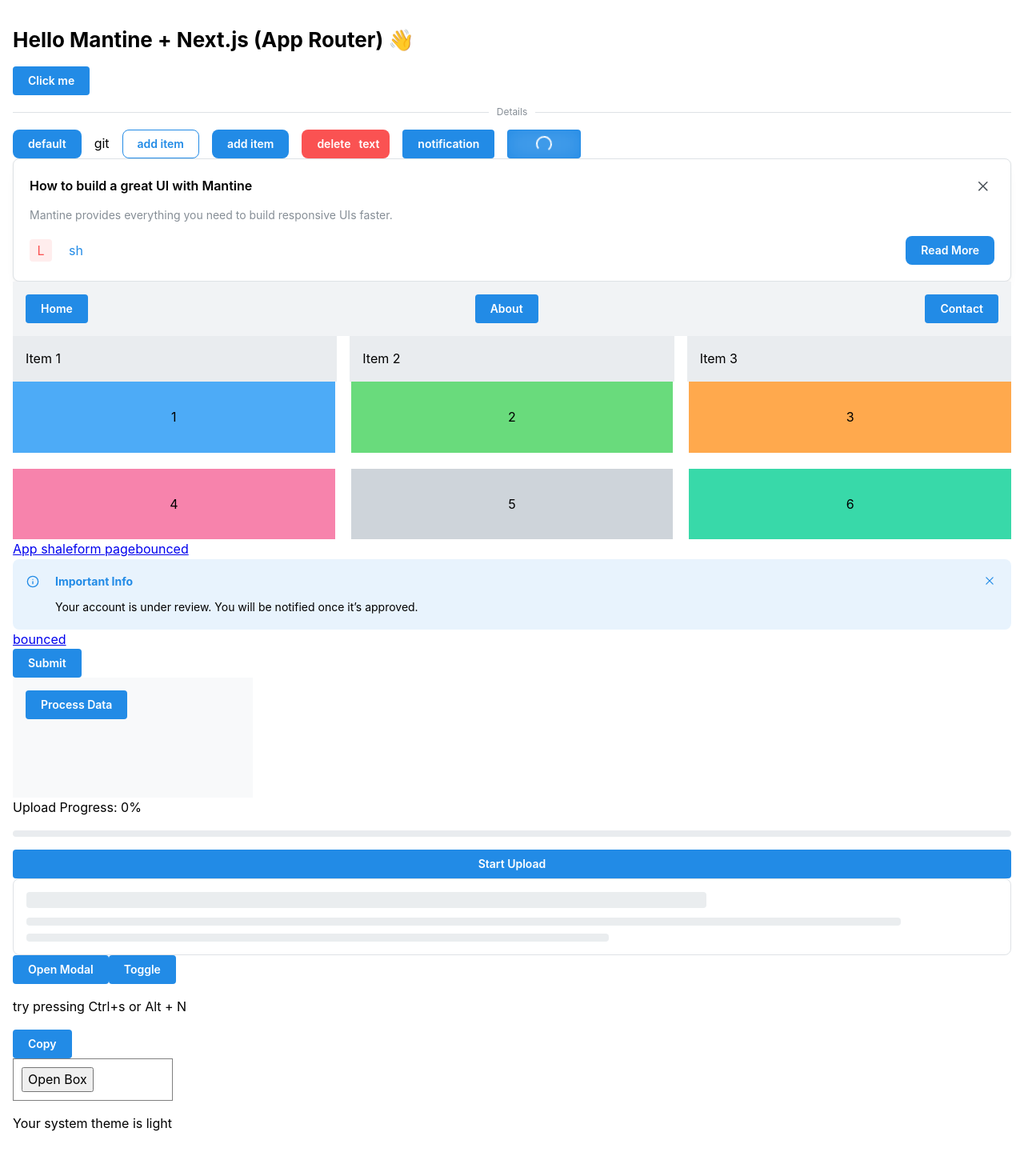
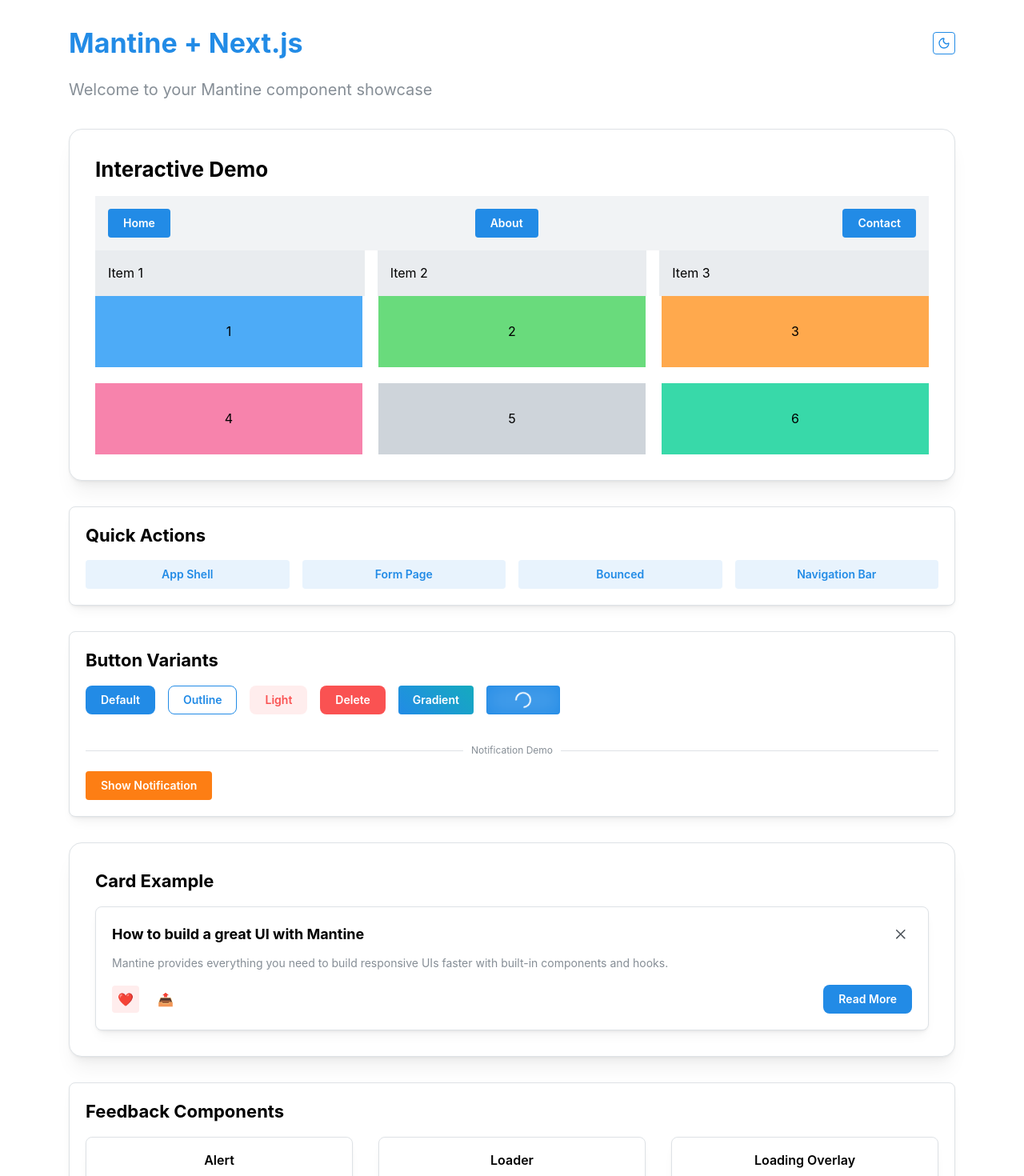
Before and after one commit to bonsii2/mantine-project, a Next.js app: page / in a window 1280 px wide. Shown: the top 1470 px of the page at 80% size. Built offline with nearby package versions, Linux system fonts and the light colour scheme.

Commit message:
i style the landing page

```diff
--- a/src/app/page.tsx
+++ b/src/app/page.tsx
@@ -1,78 +1,173 @@
-'use client'
+"use client";
 import Link from "next/link";
-import { Button, Title, Container, Paper, Group,Text,  Divider } from "@mantine/core";
-import  ThemeToggle  from "@/app/components/ThemeToggle";
+import {
+  Button,
+  Title,
+  Container,
+  Paper,
+  Group,
+  Text,
+  Divider,
+  Stack,
+  SimpleGrid,
+  Card,
+} from "@mantine/core";
+import ThemeToggle from "@/app/components/ThemeToggle";
 import Demo from "./components/Demo";
 import { Icon } from "lucide-react";
 import { ActionIcon, CloseButton } from "@mantine/core";
 import { notifications } from "@mantine/notifications";
-import  Alert  from "@/app/feedBackComponent/alert/page";
-import Loader from '@/app/feedBackComponent/Loader/page'
-import LoadingOverlay from '@/app/feedBackComponent/LoadingOverlay/page'
-import Progress from '@/app/feedBackComponent/Progress/page'
-import Skeleton from '@/app/feedBackComponent/skeleton/page'
-import UseDisclosure from '@/app/CustomHooks/useDisclosure/page'
-import UseHotKeys from '@/app/CustomHooks/useHotKeys/page'
-import UseClipBoard from '@/app/CustomHooks/UseClipBoard/page'
-import UseclickOutside from '@/app/CustomHooks/useClickOutSide/page'
-import ColorScheme from '@/app/CustomHooks/useColorScheme/page'
+import Alert from "@/app/feedBackComponent/alert/page";
+import Loader from "@/app/feedBackComponent/Loader/page";
+import LoadingOverlay from "@/app/feedBackComponent/LoadingOverlay/page";
+import Progress from "@/app/feedBackComponent/Progress/page";
+import Skeleton from "@/app/feedBackComponent/skeleton/page";
+import UseDisclosure from "@/app/CustomHooks/useDisclosure/page";
+import UseHotKeys from "@/app/CustomHooks/useHotKeys/page";
+import UseClipBoard from "@/app/CustomHooks/UseClipBoard/page";
+import UseclickOutside from "@/app/CustomHooks/useClickOutSide/page";
+import ColorScheme from "@/app/CustomHooks/useColorScheme/page";
 
 export default function HomePage() {
   const handleClick = () => {
     notifications.show({
-    title: ' success',
-    message: 'deleted succesfuly',
-    bg: 'red',
-    autoClose: 2000
+      title: "Success",
+      message: "Deleted successfully",
+      bg: "red",
+      autoClose: 2000,
+    });
+  };
 
-  })
-  }
+  const components = [
+    { name: "App Shell", href: "/appshell" },
+    { name: "Form Page", href: "/formPage" },
+    { name: "Bounced", href: "/bounced" },
+    { name: "Navigation Bar", href: "/NavigationComponent/navBar" },
+  ];
+
+  const feedbackComponents = [
+    { component: <Alert />, name: "Alert" },
+    { component: <Loader />, name: "Loader" },
+    { component: <LoadingOverlay />, name: "Loading Overlay" },
+    { component: <Progress />, name: "Progress" },
+    { component: <Skeleton />, name: "Skeleton" },
+  ];
+
+  const customHooks = [
+    { component: <UseDisclosure />, name: "Use Disclosure" },
+    { component: <UseHotKeys />, name: "Use Hot Keys" },
+    { component: <UseClipBoard />, name: "Use Clipboard" },
+    { component: <UseclickOutside />, name: "Use Click Outside" },
+    { component: <ColorScheme />, name: "Color Scheme" },
+  ];
+
   return (
-    <Container size={"100%"} py="xl">
-      <Title order={2}>Hello Mantine + Next.js (App Router) 👋</Title>
-      <Button mt="md" color="blue" onClick={() => alert("Button clicked")}>
-        Click me
+    <Container size="lg" py="xl">
+      {/* Header Section */}
+      <Stack gap="lg" mb="xl">
+        <Group justify="space-between" align="center">
+          <Title order={1} c="blue" fw={700}>
+            Mantine + Next.js
+          </Title>
+          <ThemeToggle />
+        </Group>
+
+        <Text size="xl" c="dimmed">
+          Welcome to your Mantine component showcase
+        </Text>
+      </Stack>
+
+      {/* Demo Section */}
+      <Card shadow="md" radius="lg" p="xl" withBorder mb="xl">
+        <Title order={2} mb="md">
+          Interactive Demo
+        </Title>
+        <Demo />
+      </Card>
+
+      {/* Quick Actions */}
+      <Card shadow="sm" radius="md" p="lg" withBorder mb="xl">
+        <Title order={3} mb="md">
+          Quick Actions
+        </Title>
+        <SimpleGrid cols={{ base: 1, sm: 2, md: 4 }} spacing="md">
+          {components.map((item, index) => (
+            <Button
+              key={index}
+              component={Link}
+              href={item.href}
+              variant="light"
+              color="blue"
+              fullWidth
+            >
+              {item.name}
             </Button>
-      <Divider label="Details" labelPosition="center" my="sm" />
+          ))}
+        </SimpleGrid>
+      </Card>
+
+      {/* Buttons Showcase */}
+      <Card shadow="sm" radius="md" p="lg" withBorder mb="xl">
+        <Title order={3} mb="md">
+          Button Variants
+        </Title>
+        <Group gap="md" mb="lg">
+          <Button color="blue" radius="md">
+            Default
+          </Button>
+          <Button color="blue" variant="outline" radius="md">
+            Outline
+          </Button>
+          <Button color="red" variant="light" radius="md">
+            Light
+          </Button>
+          <Button color="red" radius="md" onClick={handleClick}>
+            Delete
+          </Button>
+          <Button variant="gradient" gradient={{ from: "blue", to: "cyan" }}>
+            Gradient
+          </Button>
+          <Button loading>Loading</Button>
+        </Group>
+
+        <Divider label="Notification Demo" labelPosition="center" my="md" />
         <Group>
-        <Button color="blue" radius="md">
-          default
+          <Button onClick={handleClick} color="orange">
+            Show Notification
           </Button>
-        git
-        <Button color="blue" variant="outline" radius="md">
-          add item
-        </Button>
-        <Button color="red" variant="teal" radius="md">
-          add item
-        </Button>
-        <Button
-          color="red"
-          radius="md"
-          rightSection={"text"}
-          onClick={handleClick}
-        >
-          delete
-        </Button>
-        <Button onClick={handleClick}>notification</Button>
-        <Button loading>savin..g</Button>
         </Group>
+      </Card>
+
+      {/* Example Card Component */}
+      <Card shadow="md" radius="lg" p="xl" withBorder mb="xl">
+        <Title order={3} mb="md">
+          Card Example
+        </Title>
         <Paper shadow="sm" radius="md" p="lg" withBorder>
-        <Group justify="space-between">
-          <Text fw={600}>How to build a great UI with Mantine</Text>
+          <Group justify="space-between" mb="sm">
+            <Text fw={700} size="lg">
+              How to build a great UI with Mantine
+            </Text>
             <CloseButton aria-label="Close post" />
           </Group>
 
           <Text mt="sm" color="dimmed" size="sm">
-          Mantine provides everything you need to build responsive UIs faster.
+            Mantine provides everything you need to build responsive UIs faster
+            with built-in components and hooks.
           </Text>
 
           <Group mt="md" justify="space-between">
             <Group>
-            <ActionIcon color="red" variant="light" aria-label="Like">
-              L
+              <ActionIcon
+                color="red"
+                variant="light"
+                aria-label="Like"
+                size="lg"
+              >
+                ❤️
               </ActionIcon>
-            <ActionIcon variant="subtle" aria-label="Share">
-              sh
+              <ActionIcon variant="subtle" aria-label="Share" size="lg">
+                📤
               </ActionIcon>
             </Group>
 
@@ -81,21 +176,41 @@
             </Button>
           </Group>
         </Paper>
-      <Demo />
-      <Link href={"/appshell"}>App shale</Link>
-      <Link href={"/formPage"}>form page</Link>
-      <Link href={"/bounced"}>bounced</Link>
-      <Alert />
-      <Link href={"/NavigationComponent/navBar"}>bounced</Link>
-      <Loader />
-      <LoadingOverlay />
-      <Progress />
-      <Skeleton />
-      <UseDisclosure />
-      <UseHotKeys />
-      <UseClipBoard />
-      <UseclickOutside />
-      <ColorScheme />
+      </Card>
+
+      {/* Feedback Components */}
+      <Card shadow="sm" radius="md" p="lg" withBorder mb="xl">
+        <Title order={3} mb="md">
+          Feedback Components
+        </Title>
+        <SimpleGrid cols={{ base: 1, sm: 2, lg: 3 }} spacing="xl">
+          {feedbackComponents.map((item, index) => (
+            <Card key={index} withBorder p="md" radius="md">
+              <Text fw={600} mb="sm" ta="center">
+                {item.name}
+              </Text>
+              {item.component}
+            </Card>
+          ))}
+        </SimpleGrid>
+      </Card>
+
+      {/* Custom Hooks */}
+      <Card shadow="sm" radius="md" p="lg" withBorder>
+        <Title order={3} mb="md">
+          Custom Hooks
+        </Title>
+        <SimpleGrid cols={{ base: 1, sm: 2, lg: 3 }} spacing="xl">
+          {customHooks.map((item, index) => (
+            <Card key={index} withBorder p="md" radius="md">
+              <Text fw={600} mb="sm" ta="center">
+                {item.name}
+              </Text>
+              {item.component}
+            </Card>
+          ))}
+        </SimpleGrid>
+      </Card>
     </Container>
   );
 }
```
Lines whose indentation alone changed are shown as unchanged.
